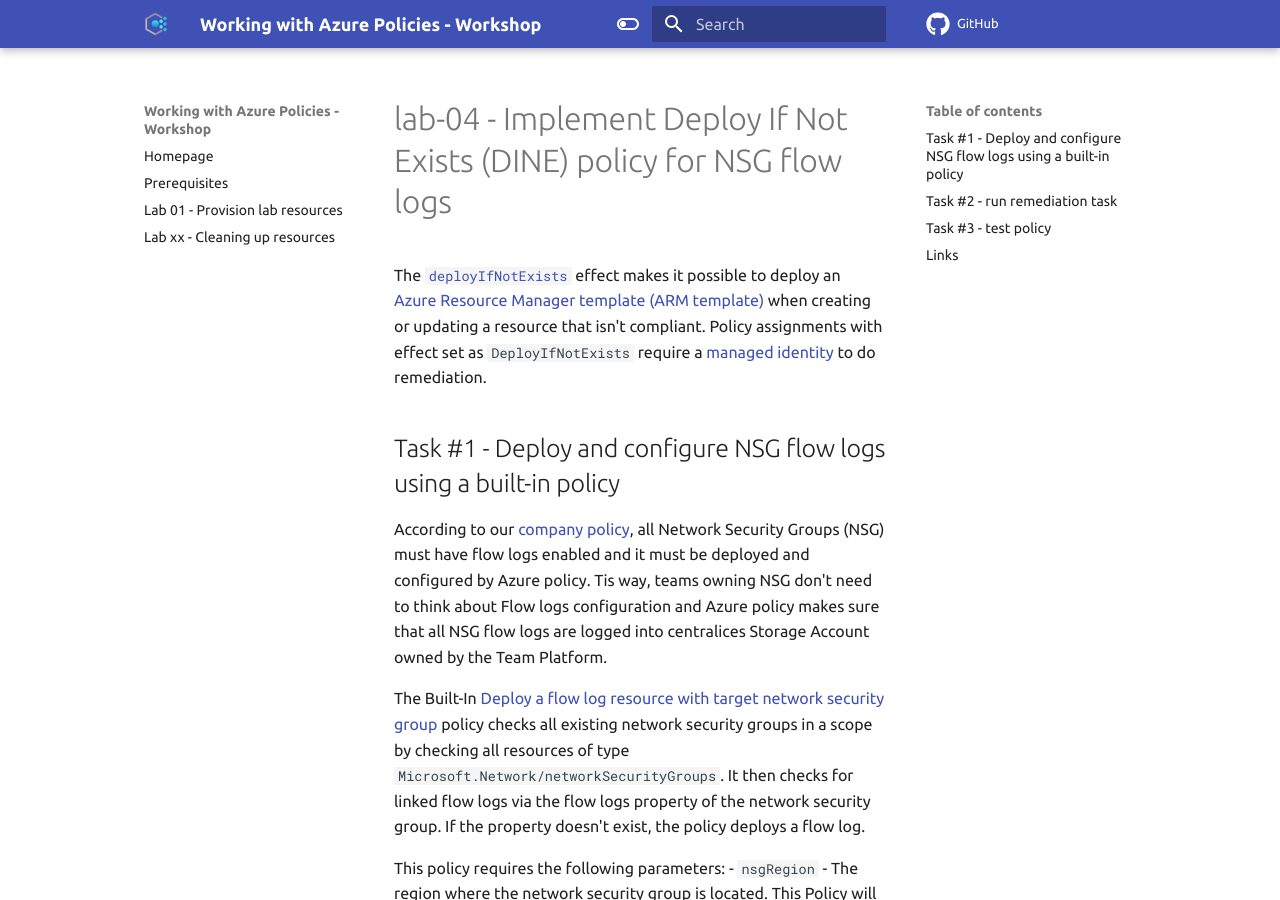
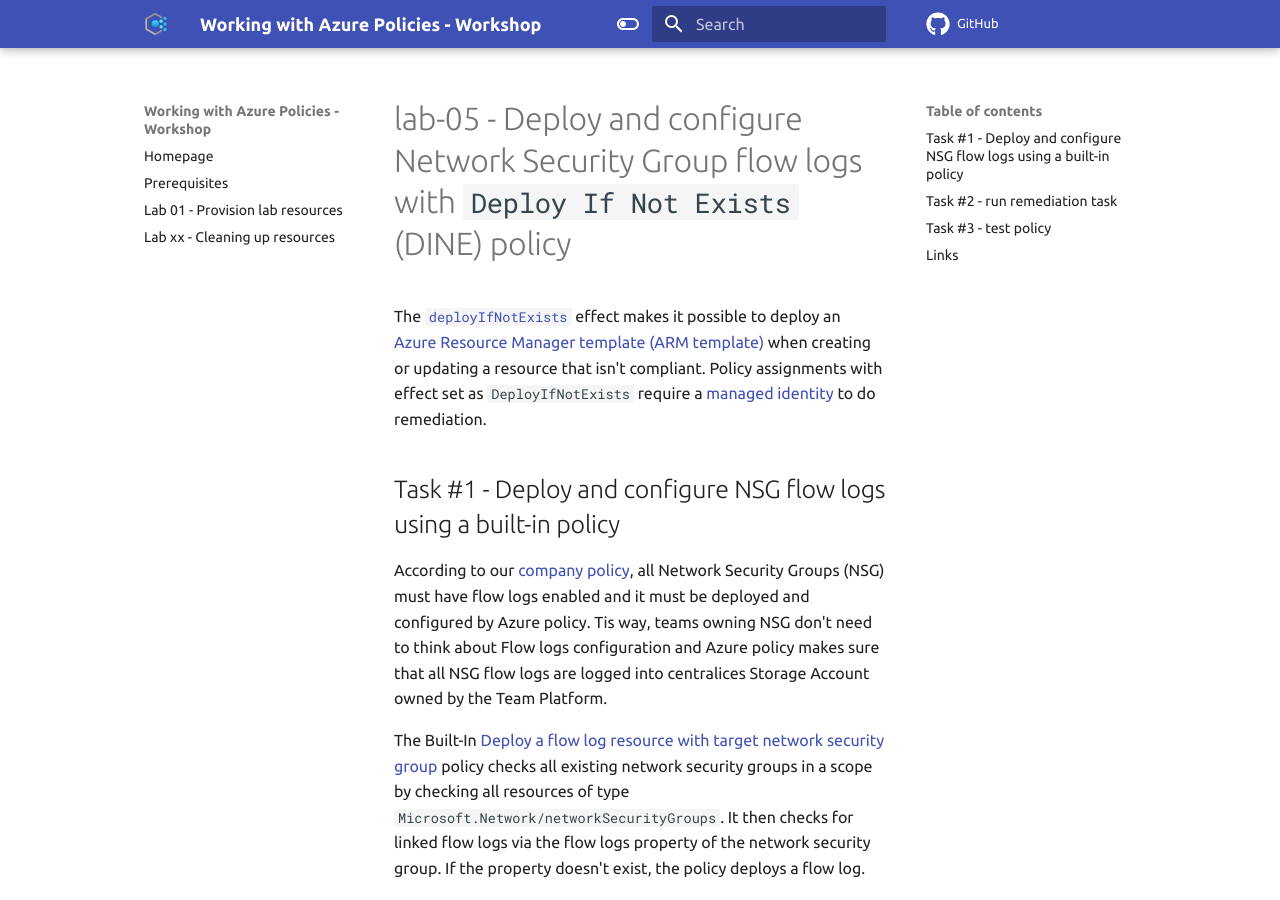
Before and after one commit to Infrastructure-AsCode/azure-policy-101, an MkDocs documentation site: the page built from docs/labs/lab-05/index.md, in a window 1280 px wide and 900 px high. Built offline with MkDocs 1.6.1 and Material for MkDocs 9.7.7, drawn with Linux system fonts in a browser that asks for light colours; comment, search, counter and statistics services are not loaded.

Commit message:
lab-05 WIP

```diff
--- a/docs/labs/lab-05/index.md
+++ b/docs/labs/lab-05/index.md
@@ -1,4 +1,4 @@
-# lab-04 - Implement Deploy If Not Exists (DINE) policy for NSG flow logs
+# lab-05 - Deploy and configure Network Security Group flow logs with `Deploy If Not Exists` (DINE) policy
 
 The [`deployIfNotExists`](https://learn.microsoft.com/en-us/azure/governance/policy/concepts/effects#deployifnotexists) effect makes it possible to deploy an [Azure Resource Manager template (ARM template)](https://learn.microsoft.com/en-us/azure/azure-resource-manager/templates/overview) when creating or updating a resource that isn't compliant. Policy assignments with effect set as `DeployIfNotExists` require a [managed identity](https://learn.microsoft.com/en-us/azure/governance/policy/how-to/remediate-resources) to do remediation.
 
```
Also changed, not shown: docs/index.md (+1 -0 lines), docs/labs/lab-07/index.md (+1 -1 lines), 1 other file.
